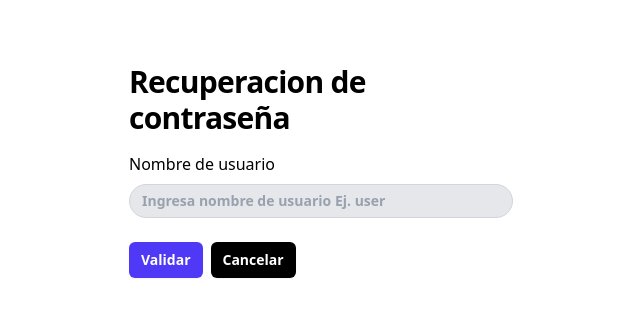
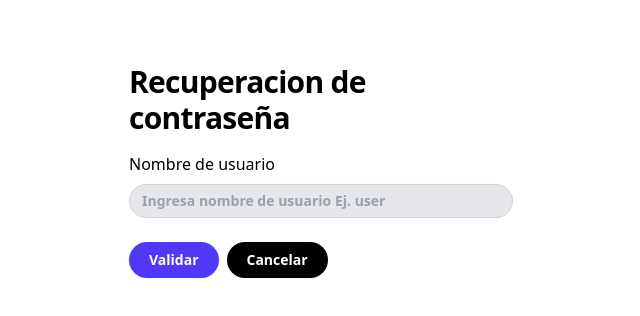
Before and after one commit to ialmontedr0/frontend-pos, a React (Vite) app: page /auth/recover-password in a window 1280 px wide. Shown: the top 316 px of the page, without its empty margins (319-959 px from the left). Built offline with nearby package versions, Linux system fonts and the light colour scheme; no server answers.

Commit message:
UI changes

```diff
--- a/src/features/auth/pages/ChangePassword.tsx
+++ b/src/features/auth/pages/ChangePassword.tsx
@@ -138,7 +138,7 @@ export const ChangePassword = () => {
             <button
               type="submit"
               disabled={loading || Object.values(validations).includes(false)}
-              className="flex w-fit justify-center rounded-full bg-indigo-600 px-5 py-1.5 text-sm/6 font-semibold text-white shadow-xs hover:bg-indigo-500 focus-visible:outline-2 focus-visible:outline-offset-2 focus-visible:outline-indigo-600"
+              className="cursor-pointer flex w-fit justify-center rounded-full bg-indigo-600 px-5 py-1.5 text-sm/6 font-semibold text-white shadow-xs hover:bg-indigo-500 focus-visible:outline-2 focus-visible:outline-offset-2 focus-visible:outline-indigo-600"
             >
               {loading ? 'Guardando...' : 'Cambiar'}
             </button>
@@ -146,7 +146,7 @@ export const ChangePassword = () => {
             <button
               type="button"
               onClick={cancel}
-              className="flex-w-fit justify-center rounded-full bg-black px-5 py-1.5 text-sm/6 font-semibold text-white shadow-xs hover:bg-black-200 focus-visible:outline-20 focus:visible:otuline-offset focus:visible:otuline-black-400"
+              className="cursor-pointer flex-w-fit justify-center rounded-full bg-black px-5 py-1.5 text-sm/6 font-semibold text-white shadow-xs hover:bg-black-200 focus-visible:outline-20 focus:visible:otuline-offset focus:visible:otuline-black-400"
             >
               Cancelar
             </button>
--- a/src/features/auth/pages/Login.tsx
+++ b/src/features/auth/pages/Login.tsx
@@ -5,7 +5,6 @@ import type { LoginDTO } from '../types/auth';
 import { useState } from 'react';
 import logoFull from '../../../assets/logo_full.png';
 import { Input } from '../../../components/UI/Input/Input';
-import { Button } from '../../../components/UI/Button/Button';
 import Spinner from '../../../components/UI/Spinner/Spinner';
 
 export const Login = () => {
@@ -83,9 +82,13 @@ export const Login = () => {
             {error && <div className="mb-4 text-red-600 bg-red-100 p-2 rounded">{error}</div>}
 
             <div className="flex justify-center">
-              <Button type="submit" className="rounded-full px-6 py-1 dark:bg-blue-800 dark:text-white" disabled={loading}>
+              <button
+                type="submit"
+                className="cursor-pointer flex w-fit justify-center rounded-full bg-indigo-600 px-5 py-1.5 text-sm/6 font-semibold text-white shadow-xs hover:bg-indigo-500 focus-visible:outline-2 focus-visible:outline-offset-2 focus-visible:outline-indigo-600"
+                disabled={loading}
+              >
                 {loading ? <Spinner /> : 'Ingresar'}
-              </Button>
+              </button>
             </div>
           </form>
         </div>
--- a/src/features/auth/pages/RecoverPassword.tsx
+++ b/src/features/auth/pages/RecoverPassword.tsx
@@ -77,7 +77,7 @@ export const RecoverPassword = () => {
           <div className="w-full flex flex-wrap gap-2">
             <button
               type="submit"
-              className="flex w-fit justify-center rounded-md bg-indigo-600 px-3 py-1.5 text-sm/6 font-semibold text-white shadow-xs hover:bg-indigo-500 focus-visible:outline-2 focus-visible:outline-offset-2 focus-visible:outline-indigo-600"
+              className="cursor-pointer flex w-fit justify-center rounded-full bg-indigo-600 px-5 py-1.5 text-sm/6 font-semibold text-white shadow-xs hover:bg-indigo-500 focus-visible:outline-2 focus-visible:outline-offset-2 focus-visible:outline-indigo-600"
               disabled={loading}
             >
               {loading ? <Spinner /> : 'Validar'}
@@ -86,7 +86,7 @@ export const RecoverPassword = () => {
             <button
               type="button"
               onClick={cancel}
-              className="flex-w-full justify-center rounded-md bg-black px-3 py-1.5 text-sm/6 font-semibold text-white shadow-xs hover:bg-black-200 focus-visible:outline-20 focus:visible:otuline-offset focus:visible:otuline-black-400"
+              className="cursor-pointer flex-w-full justify-center rounded-full bg-black px-5 py-1.5 text-sm/6 font-semibold text-white shadow-xs hover:bg-black-200 focus-visible:outline-20 focus:visible:otuline-offset focus:visible:otuline-black-400"
             >
               Cancelar
             </button>
```
